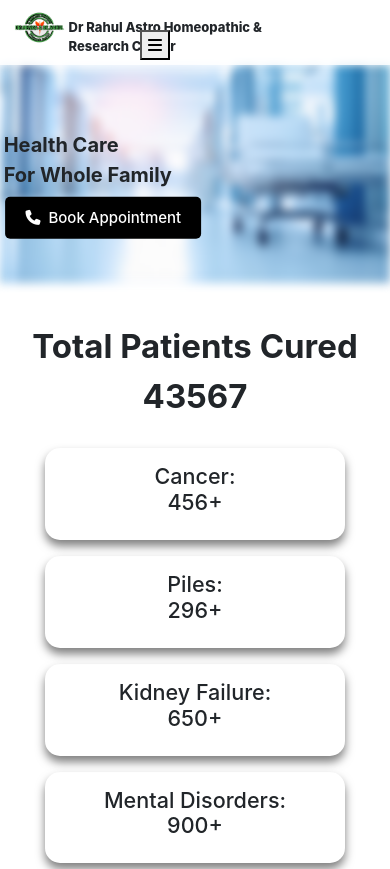
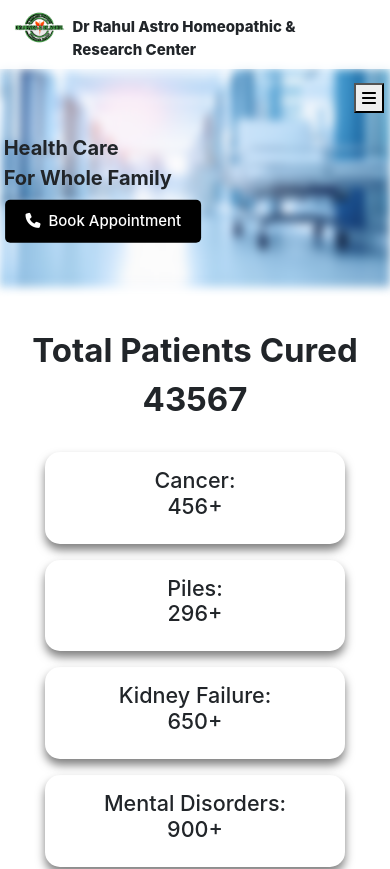
Before and after one commit to shakya94/rahulbabaji, a React (Create React App) app: page / in a window 390 px wide. Shown: the top 869 px of the page. Built offline with nearby package versions, Linux system fonts and the light colour scheme.

Commit message:
latest commit navbar

```diff
--- a/src/App.css
+++ b/src/App.css
@@ -255,10 +255,9 @@ width: 320px;
   }
  .header
  {
-   font-size: 13px;
+   font-size: 15px;
    font-weight: 800;
-   padding-left: 26px;
-   padding-bottom: 4px;
+   padding-left: 30px;
  }
 
  .texti{
--- a/src/components/Navbar.js
+++ b/src/components/Navbar.js
@@ -1,44 +1,29 @@
 import React from 'react';
-// import sitelogo from './Images/sitelogo.png';
 import logo from './Images/logo.png';
 import MobileDropDown from './MobileDropdown';
+
 function Navbar() {
   return (
-    <nav id="navbar" className="navbar-expand-lg " style ={{ backgroundColor: "rgba(255,255,255,0.83)" }}>
-      <div className='temp'>
+    <nav id="navbar" className="navbar-expand-lg" style={{ backgroundColor: "rgba(255,255,255,0.83)" }}>
+      <div>
         <div className="container-fluid row">
-        <div className="col-1">
-        <img className="logo-img" src={logo} height="100px" width="100px" alt="newlogo"/>
+          <div className="col-xl-1 col-1">
+            <img className="logo-img" src={logo} height="100px" width="100px" alt="newlogo" />
           </div>
-        <div className="col-xl-6 col-10 header-x header-mobile">
+          <div className="col-xl-8 col-10 header-x header-mobile">
             <a className="navbar-brand header text-wrap" href="/">
               Dr Rahul Astro Homeopathic & Research Center
             </a>
           </div>
-        <div className="dropdown col-1  d-flex flex-row-reverse">
-          <MobileDropDown></MobileDropDown>
-        <button
-          className="navbar-toggler"
-          type="button"
-          data-bs-toggle="collapse"
-          data-bs-target="#navbarNav"
-          aria-controls="navbarNav"
-          aria-expanded="false"
-          aria-label="Toggle navigation"
-        >
-          <span className="navbar-toggler-icon"></span>
-        </button>
-        </div>
-        <div className='col-5'>
+          <div className='col-xl-3 col-7'>
             <div className="collapse navbar-collapse" id="navbarNav">
-
-          <ul className="navbar-nav ms-auto mt-3  ">
+              <ul className="navbar-nav ms-auto mt-3">
                 <li className="nav-item">
                   <a className="nav-link active m-3 font-weight-bold" aria-current="page" href="/">
                     <h5> Home </h5>
                   </a>
                 </li>
-            <hr/>
+                <hr />
                 <li className="nav-item">
                   <a className="nav-link m-3 font-weight-bold" href="#doc">
                     <h5>About </h5>
@@ -50,10 +35,13 @@ function Navbar() {
                   </a>
                 </li>
               </ul>
-
             </div>
           </div>
-      </div></div>
+          <div className="d-flex col-xl-3 col-5 ">
+            <MobileDropDown />
+          </div>
+        </div>
+      </div>
     </nav>
   );
 }
```
Lines whose indentation alone changed are shown as unchanged.
